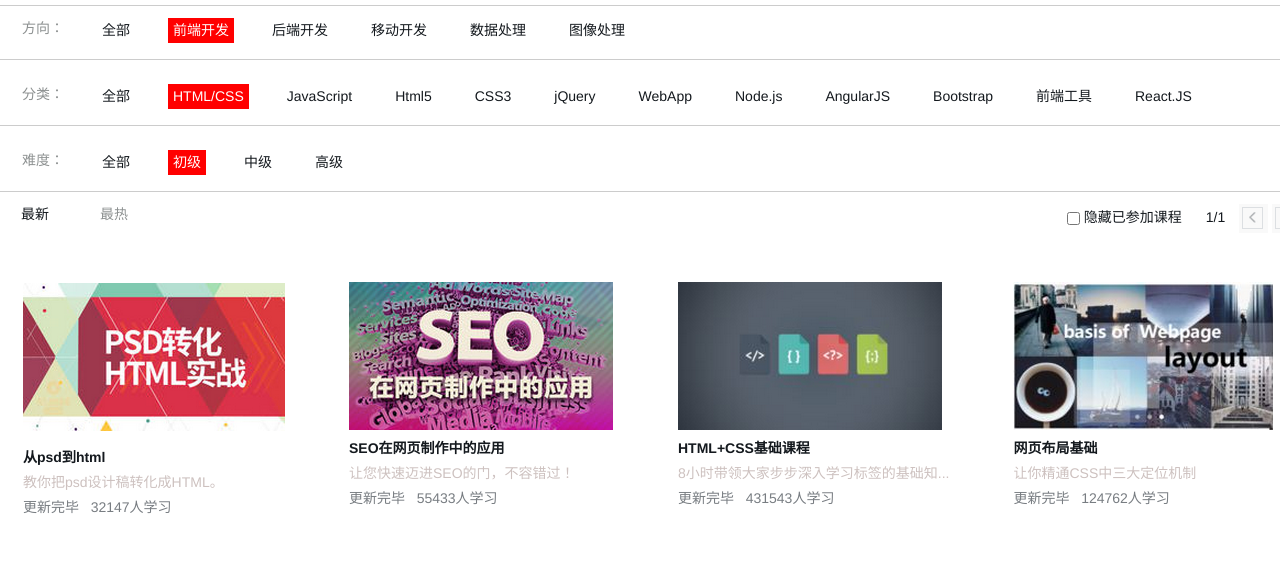
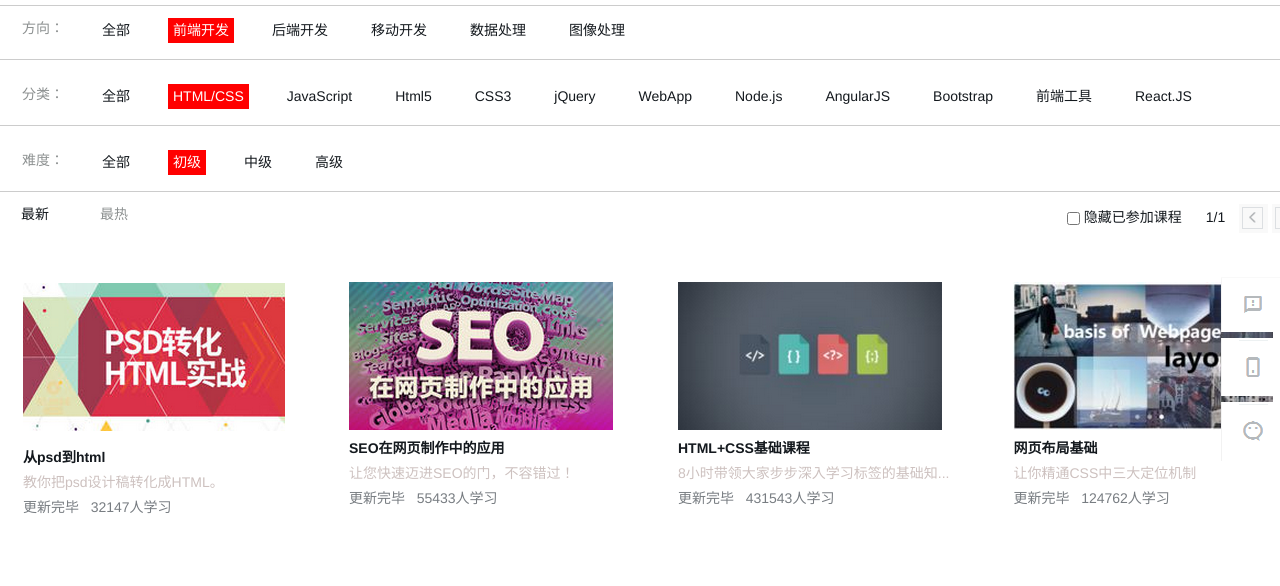
Before and after one commit to LuoYiHao/Imooc, a plain HTML site: page index.html in a window 1280 px wide. Shown: the part 129-715 px from the top of the page. Drawn offline with Linux system fonts and the light colour scheme.

Commit message:
增加aside

```diff
--- a/index.css
+++ b/index.css
@@ -212,3 +212,12 @@ p{
 .space{
 	height:330px;
 }
+aside{
+	position:fixed;
+	top:406px;
+	right:0;
+}
+aside ul li{
+	list-style-type:none;
+	cursor:pointer;
+}
--- a/index.html
+++ b/index.html
@@ -155,5 +155,12 @@
             	</ul>
             </div>
         </footer>
+        <aside>
+            <ul>
+                <li><img src = "image/aside1.png" alt = "" id = "aside1"/></li>
+                <li><img src = "image/aside2.png" alt = "" id = "aside2"/></li>
+                <li><img src = "image/aside3.png" alt = "" id = "aside3"/></li>
+            </ul>
+        </aside>
     </body>
 </html>
```
Also changed, not shown: image/aside1.png (added), image/aside2.png (added), image/aside3.png (added).
